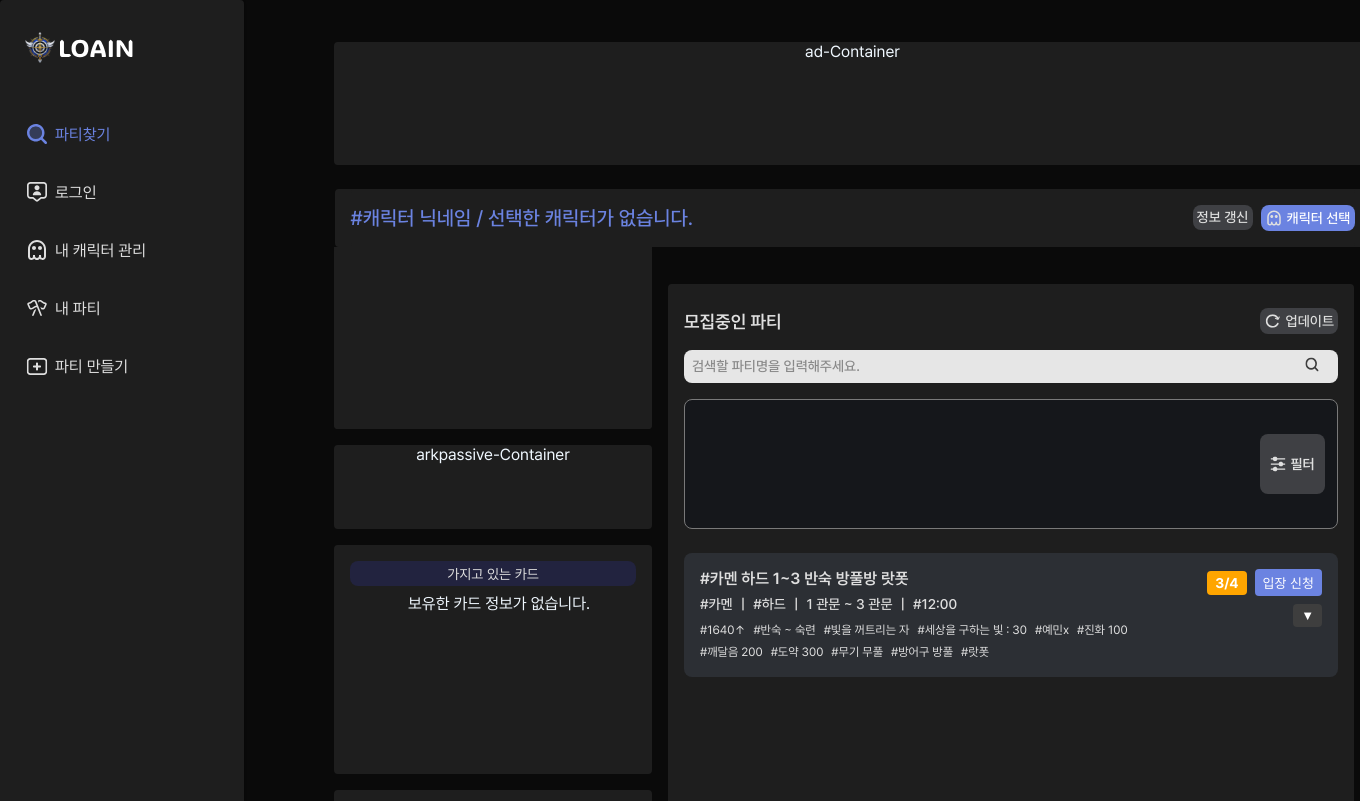
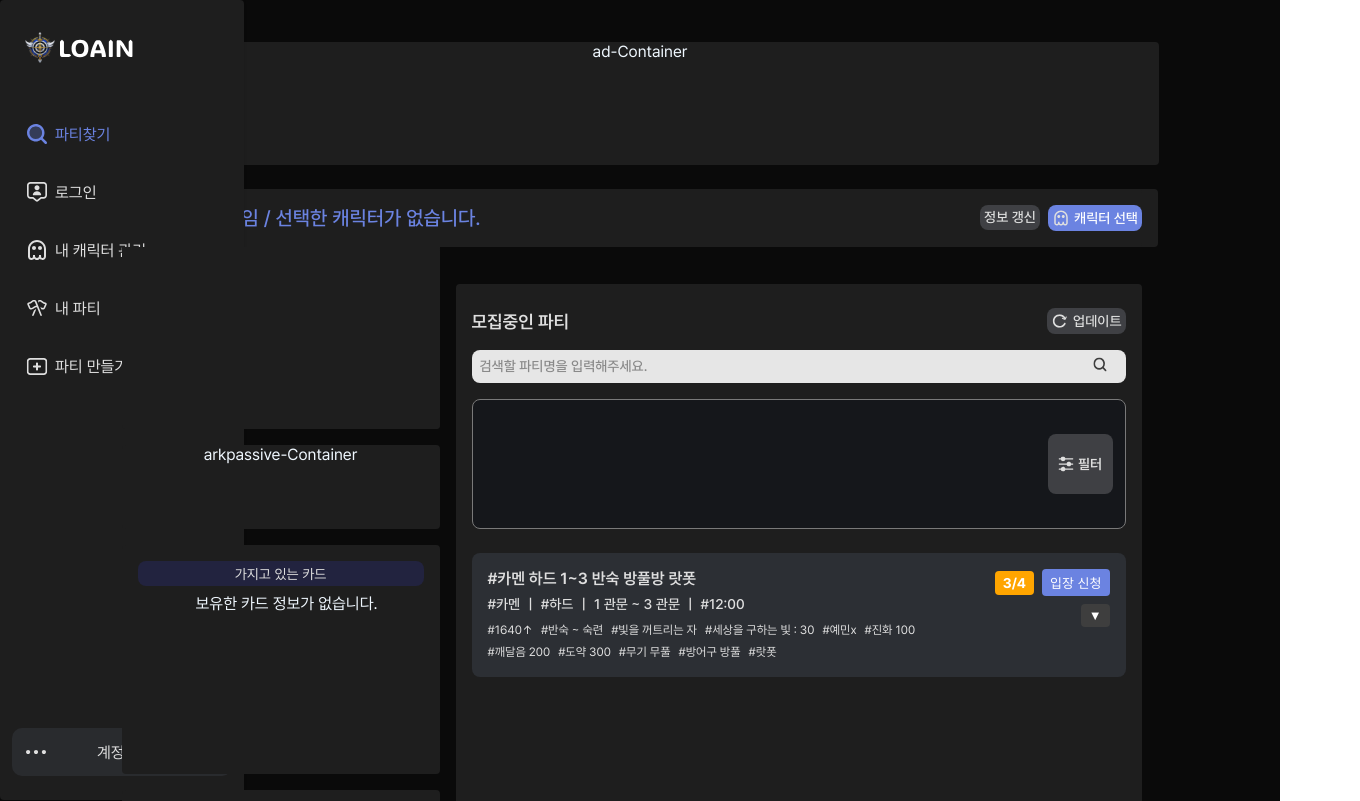
Before and after one commit to bsko98/loain, a React (Create React App) app: page / in a window 1280 px wide. Shown: the top 801 px of the page, 1360 px wide, since content can reach past the window. Built offline with nearby package versions, Linux system fonts and the light colour scheme.

Commit message:
수정정

```diff
--- a/src/components/sidebar.css
+++ b/src/components/sidebar.css
@@ -1,7 +1,7 @@
 /*사이드바 전체 컨테이너*/
 .side-bar {
     width: 244px;
-    height: 900px;
+    height: 100vh;
     background-color: #1E1E1E;
     border-radius: 4px;
     box-shadow:
@@ -11,6 +11,8 @@
     margin-right: 80px;
     display: flex;
     flex-direction: column;
+    position: fixed;
+    transform: translateY(0%);
 }
 
 
@@ -58,6 +60,10 @@
     margin-left: 12px;
     border-radius: 10px;
     border: 1px solid #737373;
+
+    margin-bottom: calc(84px);
+    position: fixed;
+    bottom: 0;
 }
 
 /* 계정관리 및 더보기 내용박스가 안 보일때*/
@@ -69,6 +75,10 @@
     margin-left: 12px;
     border-radius: 10px;
     border: 1px solid #1E1E1E;
+
+    margin-bottom: calc(24px);
+    position: fixed;
+    bottom: 0;
 }
 
 /* 계정관리 및 더보기 버튼*/
@@ -81,6 +91,10 @@
     border-radius: 10px;
     display: flex;
     flex-direction: row;
+
+    margin-bottom: calc(24px);
+    position: fixed;
+    bottom: 0;
 }
 
 /*더보기 메뉴들 박스*/
--- a/src/components/sidebar.jsx
+++ b/src/components/sidebar.jsx
@@ -98,7 +98,7 @@ const Sidebar = () => {
                         <div style={{ fontSize: '15px', color: '#DFDFDF', paddingTop: '1px' }}>{item.name}</div> </li>))}
                     <div style={{ fontSize: '13px', marginTop: '16px', textAlign: 'left', color: '#DFDFDF' }}>이용약관 ⋅ 개인정보 처리방침</div>
                 </div>
-            </div> : <div className='more-item-container2'></div>}
+            </div> : null}
             <div>
                 <div className='more-info-button'>
                     <More style={{ paddingTop: '12px', paddingLeft: '12px', marginRight: '49px' }} onClick={() => activeMoreInfo(moreInfo)} />
```
